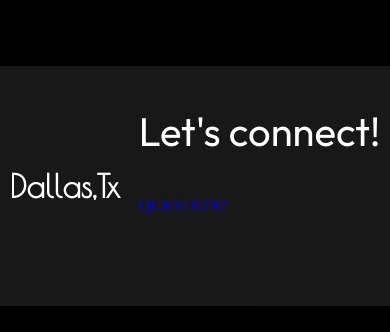
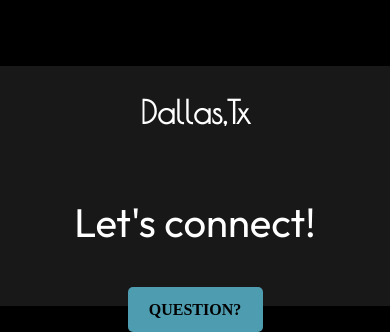
Before and after one commit to jjaguinaga/portfolioProject, a plain HTML site: page index.html in a window 390 px wide. Shown: the part 782-1114 px from the top of the page. Before the commit the page ends 1088 px from the top, so only its background shows below. Drawn offline with nearby package versions, Linux system fonts and the light colour scheme.

Commit message:
futher button styling

```diff
--- a/style.css
+++ b/style.css
@@ -36,6 +36,19 @@ footer {
    height: 15rem;
    justify-content: space-around;
    color: white;
+}
+.button {
+   display: block;
+   width: 115px;
+   height: 25px;
+   background: #4E9CAF;
+   padding: 10px;
+   text-align: center;
+   border-radius: 5px;
+   color: black;
+   font-weight: bold;
+   line-height: 25px;
+   text-decoration: none;
 }
 .bentoRow {
    height: 15rem;
@@ -122,6 +135,11 @@ p {
 .middle {
    margin: auto 0;
 }
+footer div {
+   display: flex;
+   flex-direction: column;
+   align-items: center;
+}
 
 /****************************************** MOBILE CSS ******************************************/
 
@@ -143,4 +161,12 @@ p {
    .smallBox {
       display: none;
    }
+   footer {
+      background-color: #1a1919fa;
+      display: flex;
+      height: 15rem;
+      flex-direction: column;
+      align-items: center;
+      color: white;
+   }
 }
```
